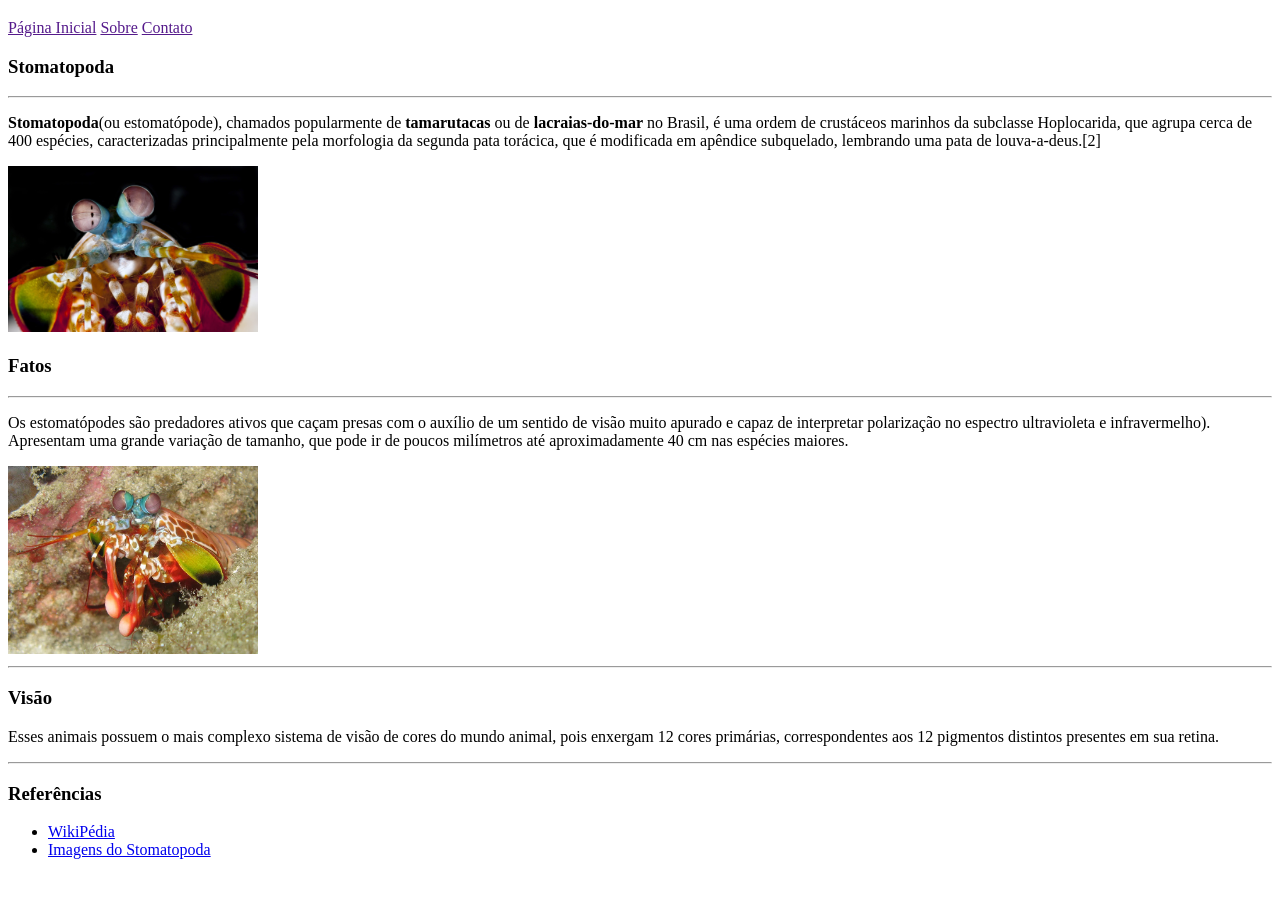
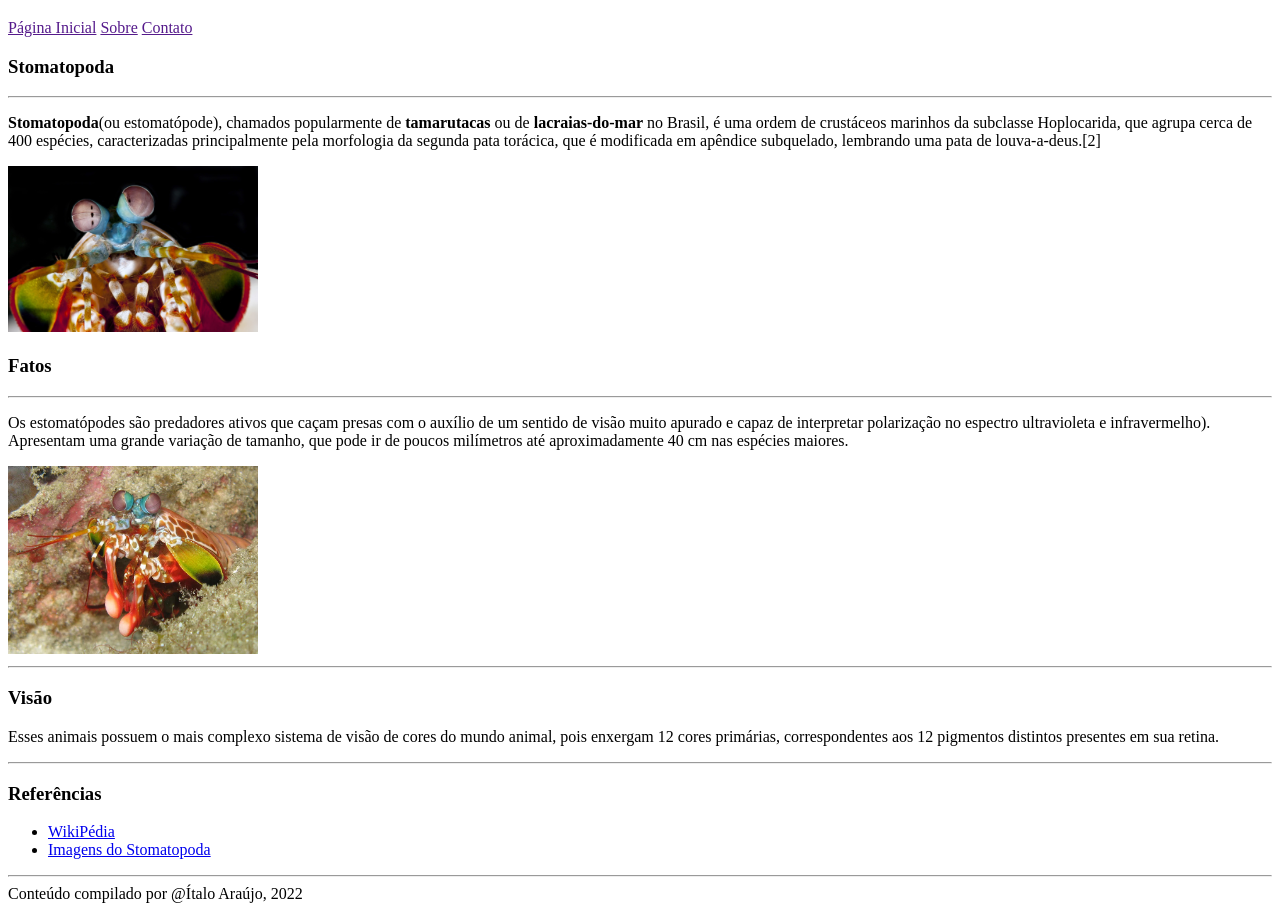
Before and after one commit to Italodevjr/trybe-exercicios, a plain HTML site: page fundamentos/bloco-3-introducao-a-html-e-css/dia-4-html-semantico/index.html in a window 1280 px wide. Shown: the part 61-972 px from the top of the page. Before the commit the page ends 936 px from the top, so only its background shows below. Drawn offline with Linux system fonts and the light colour scheme.

Commit message:
Adicionado rodapé

```diff
--- a/fundamentos/bloco-3-introducao-a-html-e-css/dia-4-html-semantico/index.html
+++ b/fundamentos/bloco-3-introducao-a-html-e-css/dia-4-html-semantico/index.html
@@ -66,6 +66,11 @@
 
     </article>
 
+    <footer>
+        <hr>
+        <span>Conteúdo compilado por @Ítalo Araújo, 2022</span>
+    </footer>
+
 </body>
 
 </html>
```
